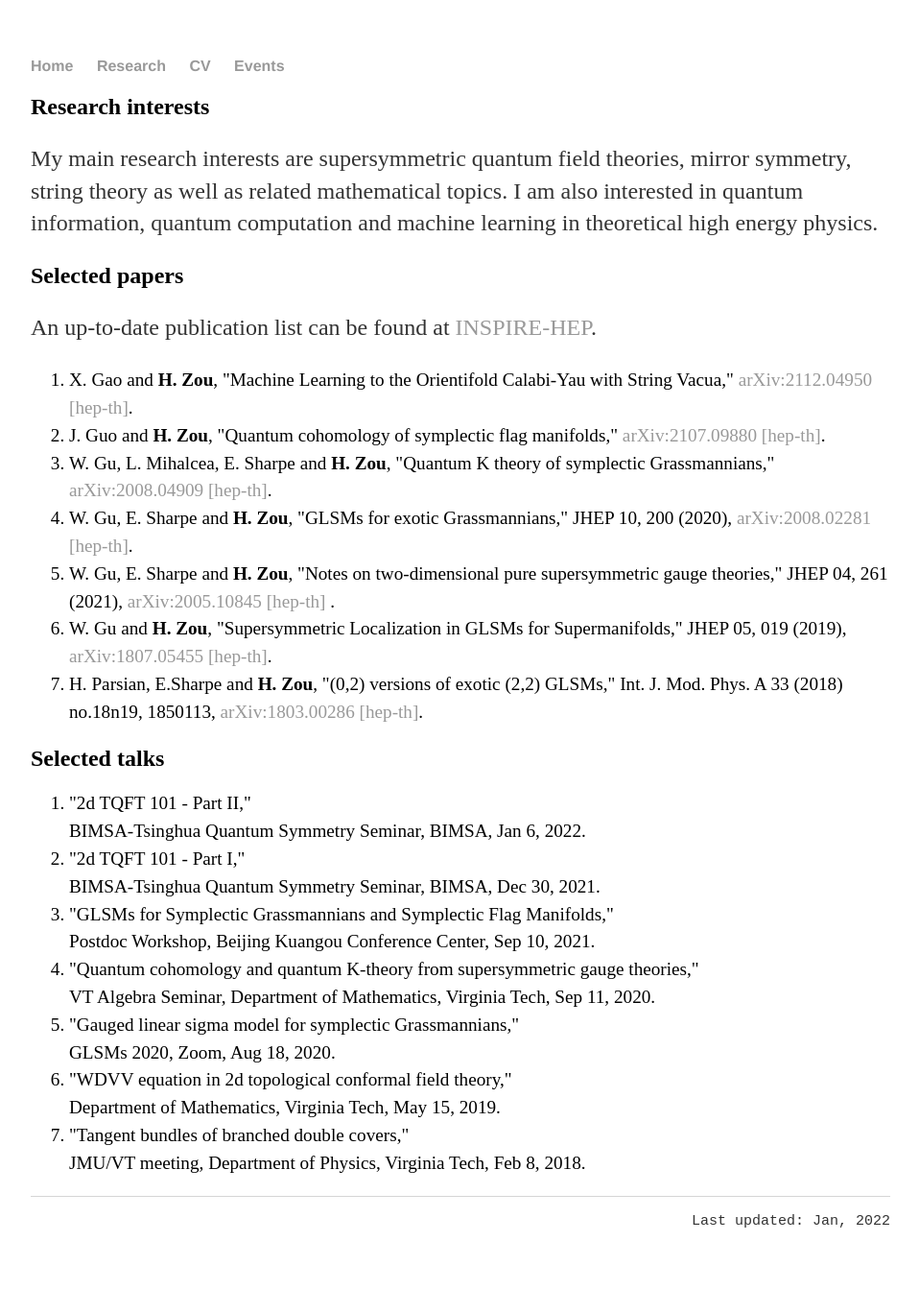
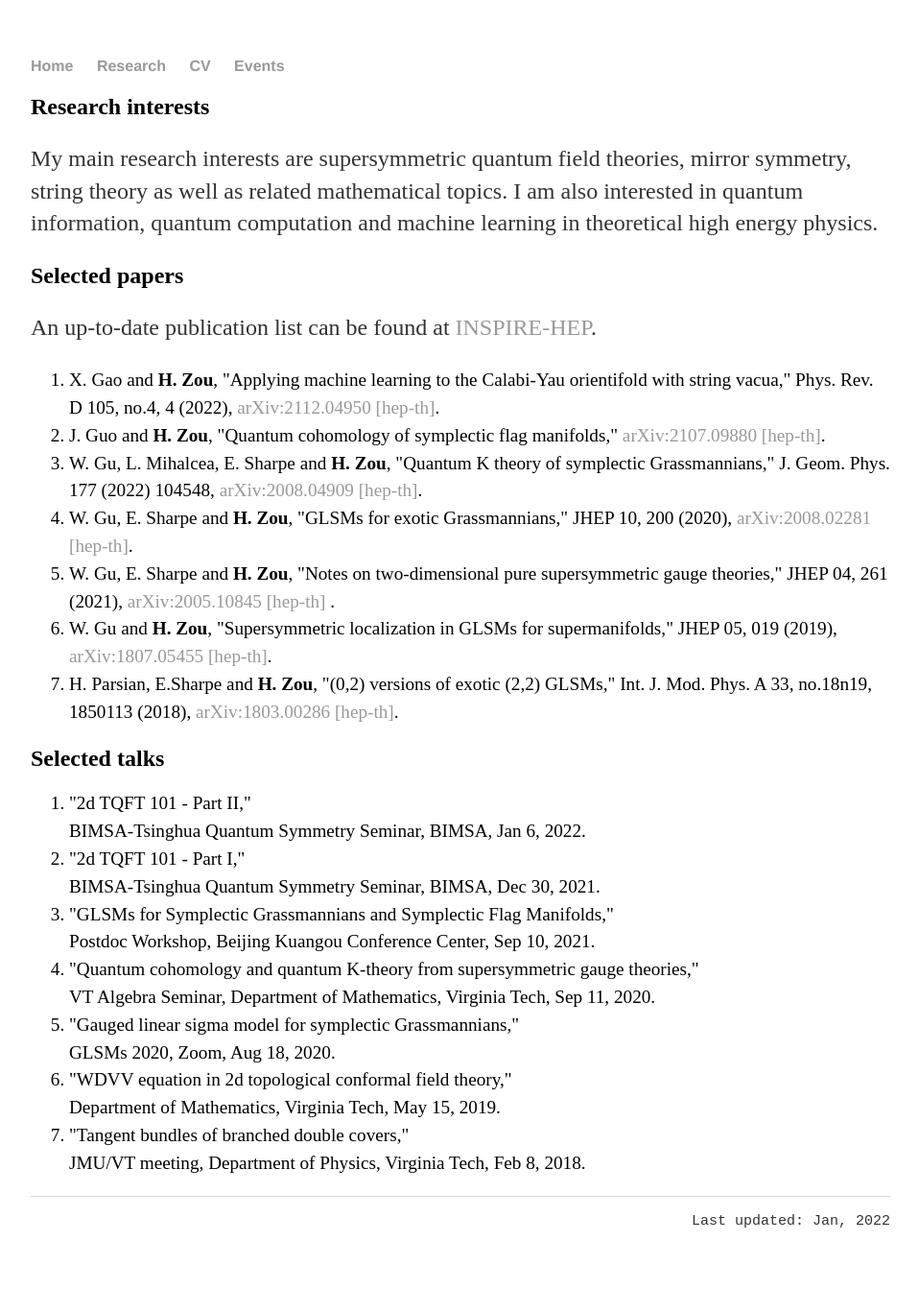
Before and after one commit to hhzou/hhzou.github.io, a Jekyll site: the page built from research/index.html, in a window 1280 px wide. Shown: the whole page at 96% size, without its empty margins (160-1118 px from the left). Built offline with Jekyll 4.4.1, drawn with Linux system fonts in a browser that asks for light colours.

Commit message:
Update index.html

```diff
--- a/research/index.html
+++ b/research/index.html
@@ -11,13 +11,13 @@ title: Hao Zou - Research
 	<h2>Selected papers </h2>
 	<p> An up-to-date publication list can be found at <a href="https://inspirehep.net/authors/1056827" target="_blank" rel="noopener noreferrer">INSPIRE-HEP</a>. </p>
 	<ol style="font-size:1.2em; line-height: 150%">
-		<li>X. Gao and <strong>H. Zou</strong>, "Machine Learning to the Orientifold Calabi-Yau with String Vacua," <a href = "https://arxiv.org/abs/2112.04950"> arXiv:2112.04950 [hep-th]</a>. </li>
+		<li>X. Gao and <strong>H. Zou</strong>, "Applying machine learning to the Calabi-Yau orientifold with string vacua," Phys. Rev. D 105, no.4, 4 (2022), <a href = "https://arxiv.org/abs/2112.04950"> arXiv:2112.04950 [hep-th]</a>. </li>
 		<li>J. Guo and <strong>H. Zou</strong>, "Quantum cohomology of symplectic flag manifolds," <a href = "https://arxiv.org/abs/2107.09880"> arXiv:2107.09880 [hep-th]</a>. </li>
-		<li>W. Gu, L. Mihalcea, E. Sharpe and <strong>H. Zou</strong>, "Quantum K theory of symplectic Grassmannians," <a href = "https://arxiv.org/abs/2008.04909"> arXiv:2008.04909 [hep-th]</a>. </li>
+		<li>W. Gu, L. Mihalcea, E. Sharpe and <strong>H. Zou</strong>, "Quantum K theory of symplectic Grassmannians," J. Geom. Phys. 177 (2022) 104548, <a href = "https://arxiv.org/abs/2008.04909"> arXiv:2008.04909 [hep-th]</a>. </li>
 		<li>W. Gu, E. Sharpe and <strong>H. Zou</strong>, "GLSMs for exotic Grassmannians," JHEP 10, 200 (2020), <a href = "https://arxiv.org/abs/2008.02281"> arXiv:2008.02281 [hep-th]</a>. </li>
 		<li>W. Gu, E. Sharpe and <strong>H. Zou</strong>, "Notes on two-dimensional pure supersymmetric gauge theories," JHEP 04, 261 (2021), <a href="https://arxiv.org/abs/2005.10845">arXiv:2005.10845 [hep-th] </a>.</li>
-		<li>W. Gu and <strong>H. Zou</strong>, "Supersymmetric Localization in GLSMs for Supermanifolds," JHEP 05, 019 (2019), <a href="arXiv:1807.05455 "> arXiv:1807.05455 [hep-th]</a>.</li>
-		<li>H. Parsian, E.Sharpe and <strong>H. Zou</strong>, "(0,2) versions of exotic (2,2) GLSMs," Int. J. Mod. Phys. A 33 (2018) no.18n19, 1850113, <a href ="https://arxiv.org/abs/1803.00286"> arXiv:1803.00286 [hep-th]</a>.</li>
+		<li>W. Gu and <strong>H. Zou</strong>, "Supersymmetric localization in GLSMs for supermanifolds," JHEP 05, 019 (2019), <a href="arXiv:1807.05455 "> arXiv:1807.05455 [hep-th]</a>.</li>
+		<li>H. Parsian, E.Sharpe and <strong>H. Zou</strong>, "(0,2) versions of exotic (2,2) GLSMs," Int. J. Mod. Phys. A 33, no.18n19, 1850113 (2018), <a href ="https://arxiv.org/abs/1803.00286"> arXiv:1803.00286 [hep-th]</a>.</li>
 	</ol>
 
 	<h2>Selected talks </h2>
```
